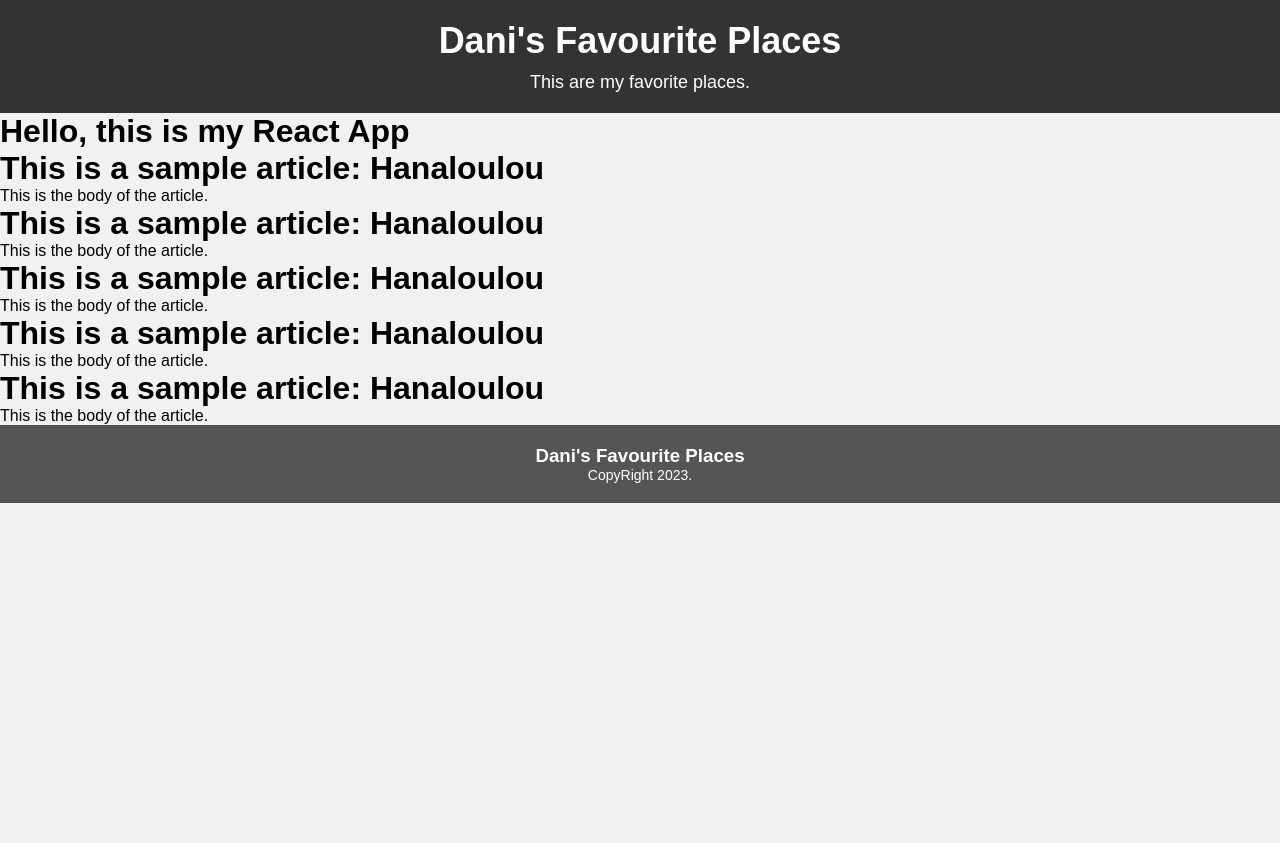
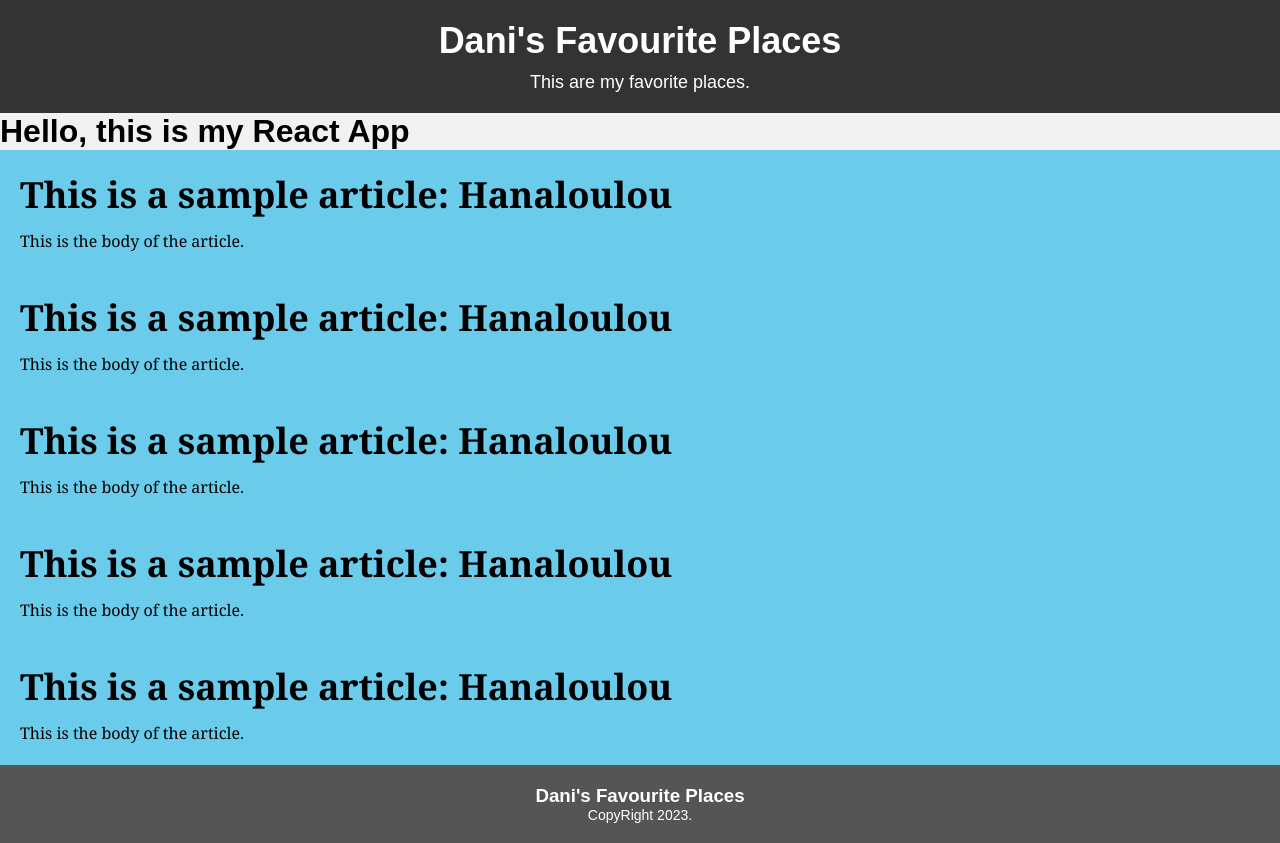
Before and after one commit to danivoro/favourite-places, a React (Create React App) app: page / in a window 1280 px wide. Before the commit the page ends 800 px from the top, so only its background shows below. Built offline with nearby package versions, Linux system fonts and the light colour scheme.

Commit message:
formatting

```diff
--- a/src/components/Article.css
+++ b/src/components/Article.css
@@ -1,5 +1,5 @@
 .article {
-    font-family: Cambria, Cochin, Georgia, Times, 'Times New Roman', serif;
+  font-family: Cambria, Cochin, Georgia, Times, "Times New Roman", serif;
   background-color: #6bcbeb;
   padding: 20px;
 }
--- a/src/components/Article.tsx
+++ b/src/components/Article.tsx
@@ -1,6 +1,17 @@
-function Article(): JSX.Element {
+import './Article.css'
+
+interface Article {
+    title: string,
+    placeName: string,
+    countryName: string,
+    image: URL,
+    location: URL,
+    description: string,
+}
+
+function Article(props: Article): JSX.Element {
   return (
-    <div>
+    <div className="article">
       <h1>This is a sample article: Hanaloulou</h1>
       <p>This is the body of the article.</p>
     </div>
```
Lines whose indentation alone changed are shown as unchanged.
